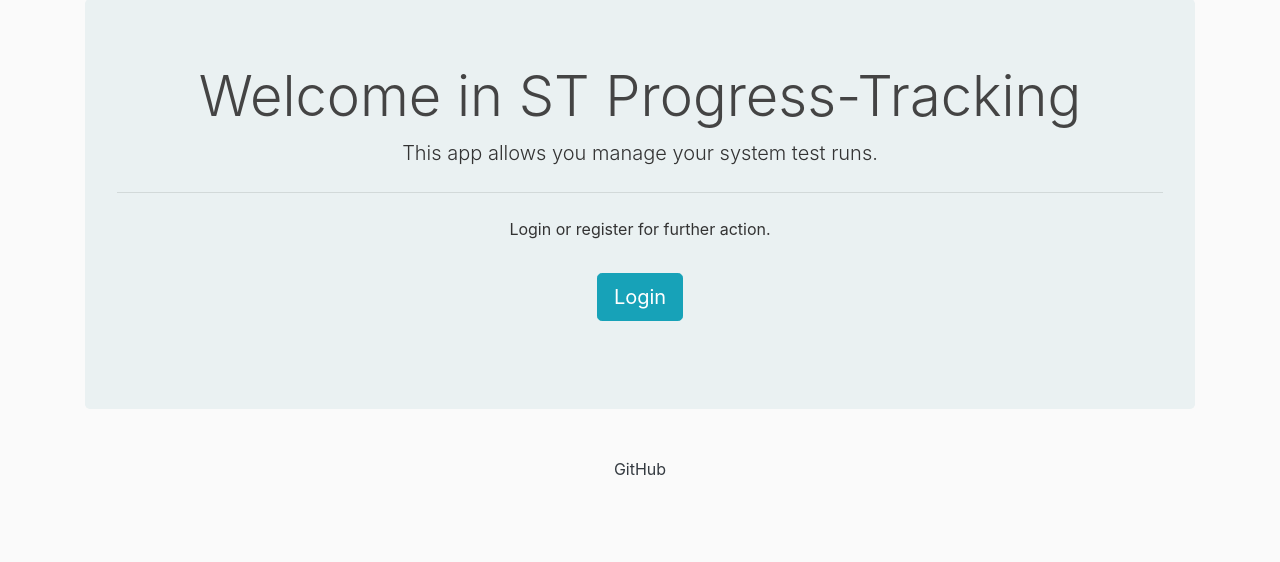
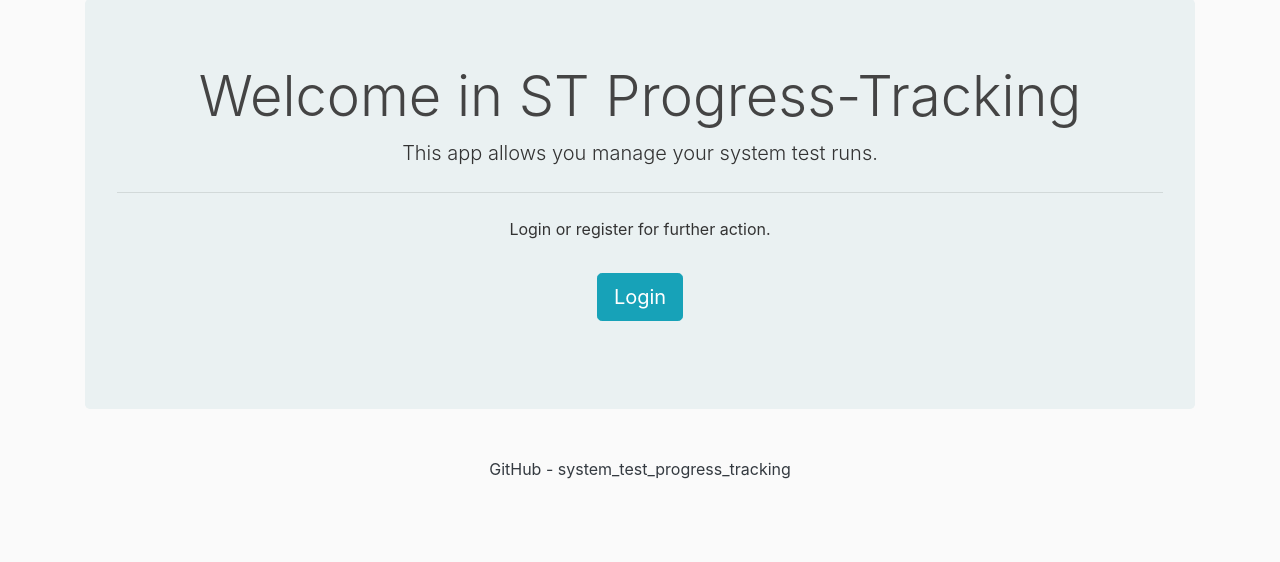
Before and after one commit to TobKed/system_test_progress_tracking, a Django app: page / in a window 1280 px wide. Shown: the part 81-643 px from the top of the page. Run offline with Django 3.2, Linux system fonts and the light colour scheme; some libraries are stand-ins or nearby versions.

Commit message:
update footer

```diff
--- a/system_test_progress_tracking/progress_tracking/templates/progress_tracking/base.html
+++ b/system_test_progress_tracking/progress_tracking/templates/progress_tracking/base.html
@@ -49,7 +49,7 @@
 
 <footer class="page-footer">
   <div class="footer-copyright text-center py-3">
-    <a class="text-dark" href="https://github.com/TobKed/contact_box">GitHub</a>
+    <a class="text-dark" href="https://github.com/TobKed/system_test_progress_tracking">GitHub - system_test_progress_tracking</a>
   </div>
 </footer>
 
```
